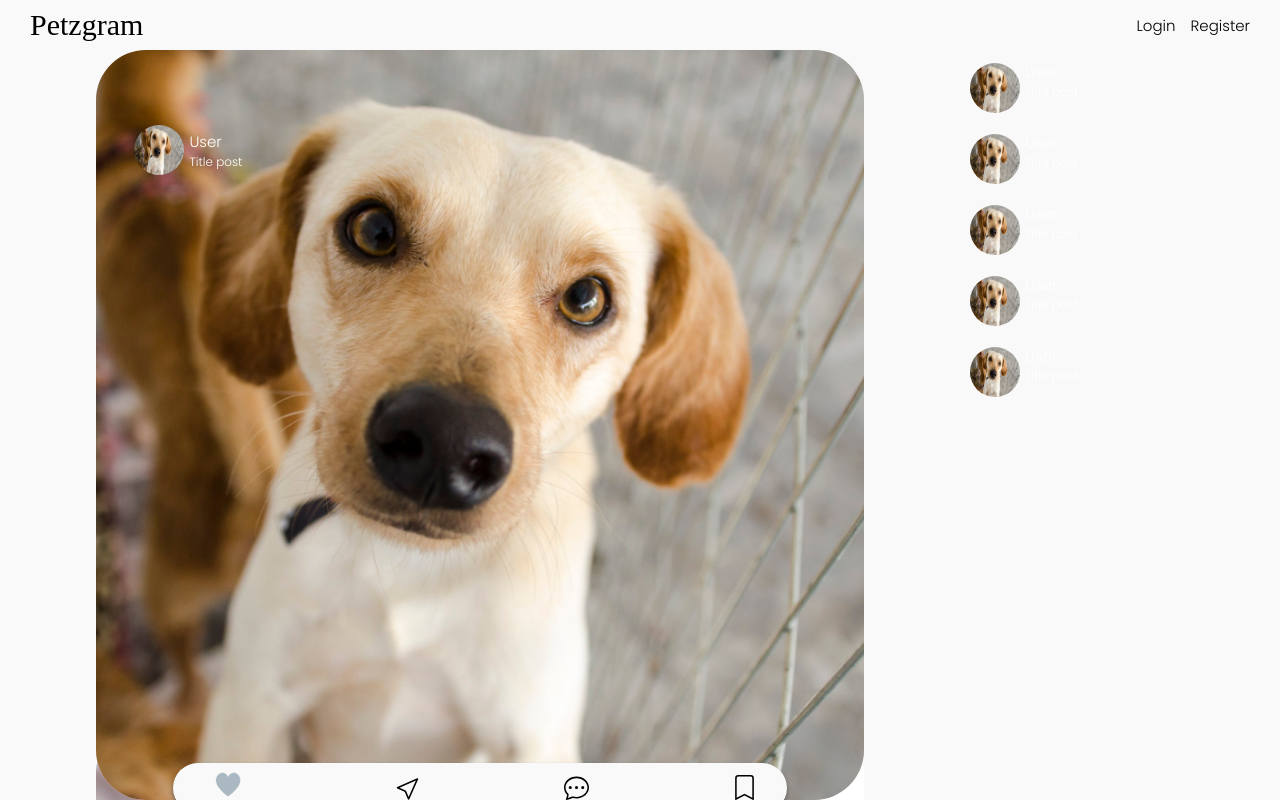
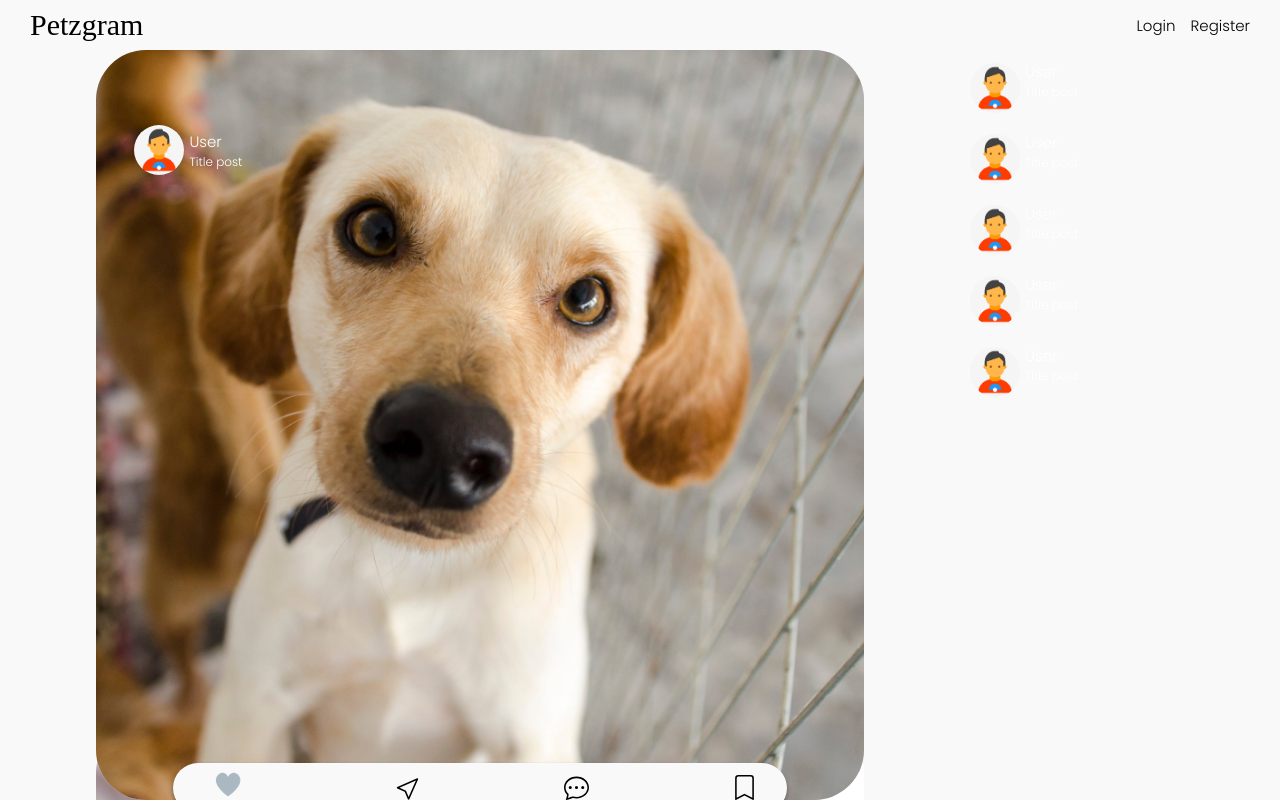
Before and after one commit to alexandreturial/petzgram, a React (Create React App) app: page / in a window 1280 px wide. Built offline with nearby package versions, Linux system fonts and the light colour scheme; a web font is replaced by a local one.

Commit message:
user test

```diff
--- a/src/components/User/index.tsx
+++ b/src/components/User/index.tsx
@@ -1,14 +1,14 @@
 import React from 'react';
 
 
-import img1 from '../../assets/dog1.jpg';
+import user1 from '../../assets/user1.png';
 
 import { Container } from './styles';
 
 const User: React.FC = () => {
   return (
     <Container>
-        <img src={img1} alt={img1} />
+        <img src={user1} alt={user1} />
         <div>
             <h3>User</h3>
             <h4>Title post</h4>
```
Also changed, not shown: src/assets/user1.png (added), 1 other file (tests, documents, lock files or other folders).
